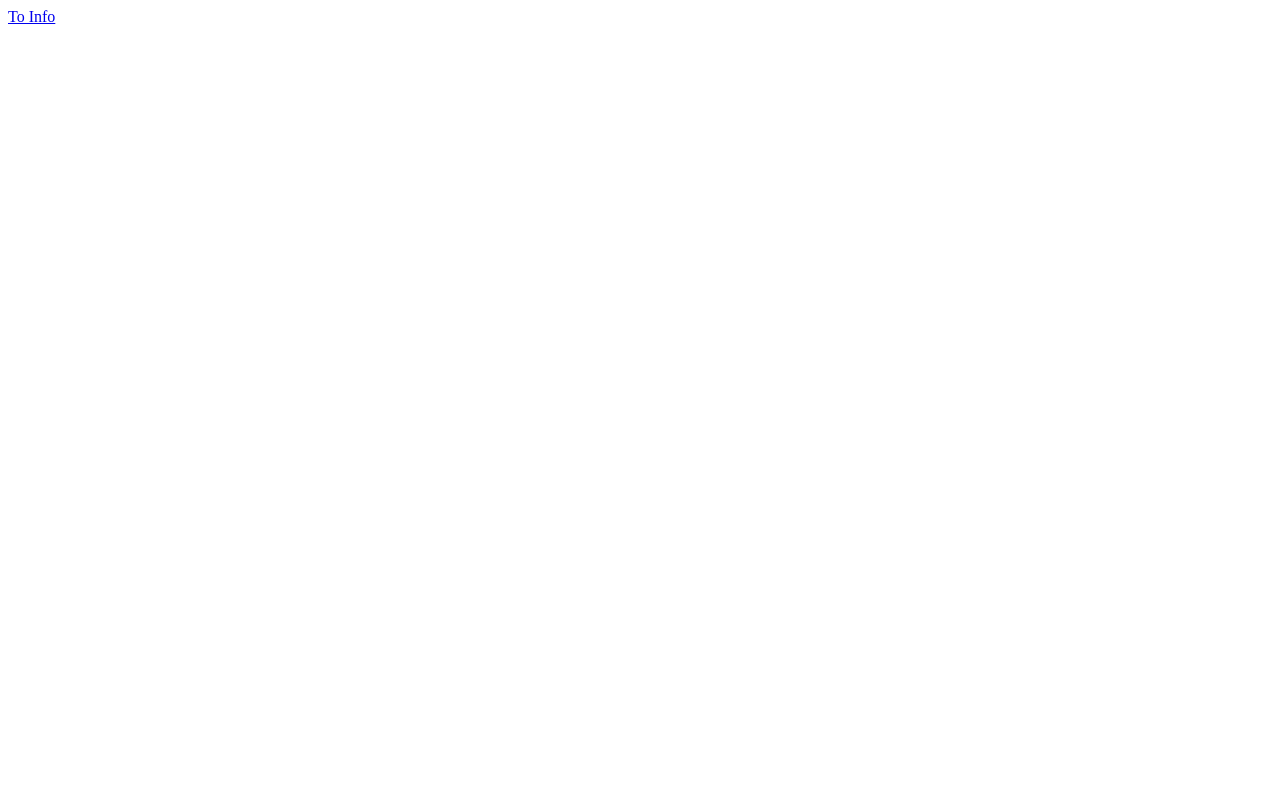
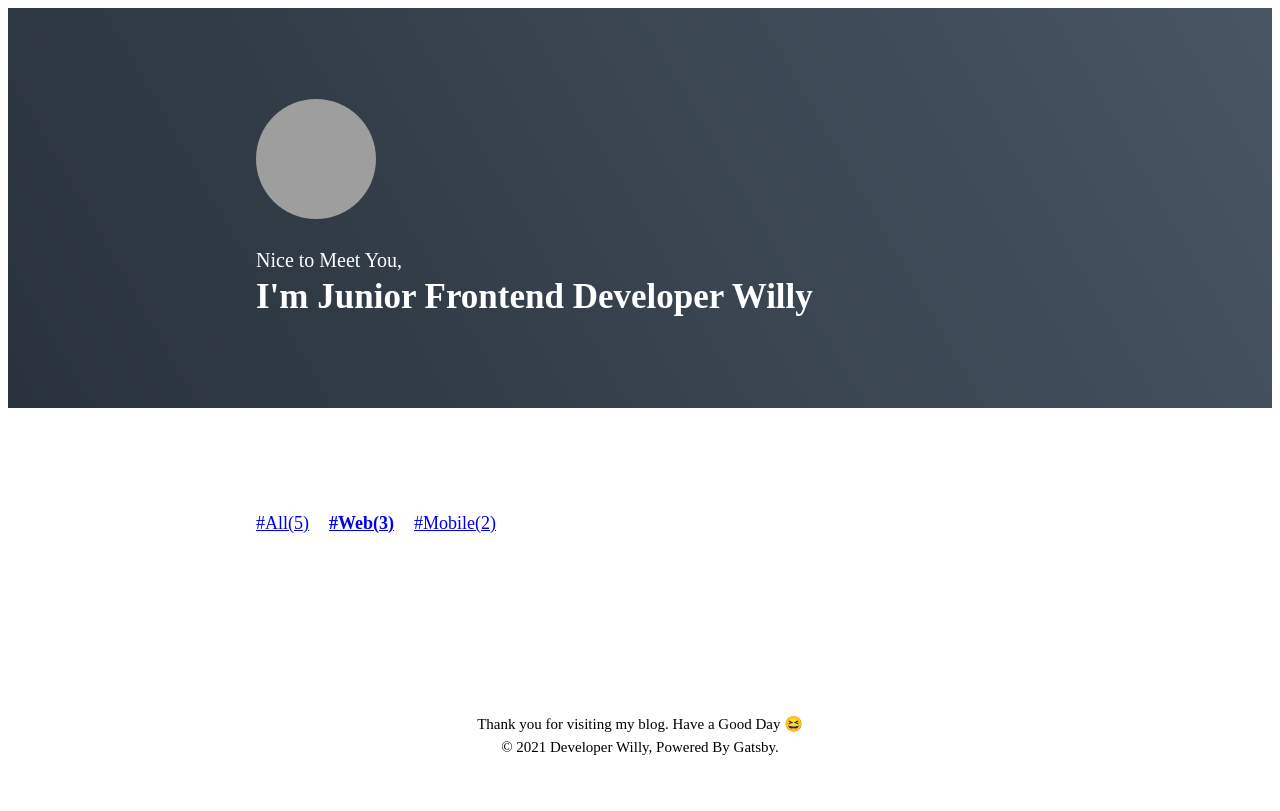
Before and after one commit to Wilkys/gatsby_blog, a Gatsby site: page / in a window 1280 px wide. Built offline with nearby package versions, Linux system fonts and the light colour scheme; Gatsby itself is replaced by a stand-in of ours; grey boxes are pictures that could not be loaded.

Commit message:
main page setup

```diff
--- a/gatsby-config.js
+++ b/gatsby-config.js
@@ -6,6 +6,7 @@
     siteUrl: `https://gatsbystarterdefaultsource.gatsbyjs.io/`,
   },
   plugins: [
+    `gatsby-plugin-typescript`,
     `gatsby-plugin-react-helmet`,
     `gatsby-plugin-image`,
     {
--- /dev/null
+++ b/src/components/Common/Footer.tsx
@@ -0,0 +1,22 @@
+import React, { FunctionComponent } from "react";
+import styled from '@emotion/styled';
+
+const Footer: FunctionComponent = function () {
+  return (
+    <FooterWrapper>
+      Thank you for visiting my blog. Have a Good Day 😆
+      <br />© 2021 Developer Willy, Powered By Gatsby.
+    </FooterWrapper>
+  )
+}
+export default Footer;
+
+const FooterWrapper = styled.div`
+  display: grid;
+  place-items: center;
+  margin-top: auto;
+  padding: 50px 0;
+  font-size: 15px;
+  text-align: center;
+  line-height: 1.5;
+`;
--- /dev/null
+++ b/src/components/Common/GlobalStyle.tsx
@@ -0,0 +1,32 @@
+import React, { FunctionComponent } from 'react';
+import { Global, css } from '@emotion/react';
+
+const defaultStyle = css`
+  @import url('<https://fonts.googleapis.com/css2?family=Nanum+Myeongjo:wght@400;700;800&display=swap>');
+
+  * {
+    padding: 0;
+    margin: 0;
+    box-sizing: border-box;
+    font-family: 'Nanum Myeongjo', serif;
+  }
+
+  html,
+  body,
+  #___gatsby {
+    height: 100%;
+  }
+
+  a,
+  a:hover{
+    color: inherit;
+    text-decoration: none;
+    cursor: pointer;
+  }
+`;
+
+const GlobalStyle: FunctionComponent = function () {
+  return <Global style={defaultStyle} />
+}
+
+export default GlobalStyle;
--- /dev/null
+++ b/src/components/Main/CategoryList.tsx
@@ -0,0 +1,59 @@
+import React, { FunctionComponent, ReactNode } from "react";
+import styled from '@emotion/styled';
+import { Link } from 'gatsby';
+
+export interface CategoryListProps {
+  selectedCategory: string;
+  categoryList: {
+    [key: string]: number;
+  };
+}
+type CategoryItemProps = {
+  active: boolean;
+}
+type GatsbyLinkProps = {
+  children: ReactNode;
+  className?: string;
+  to: string;
+} & CategoryItemProps;
+
+const CategoryList: FunctionComponent<CategoryListProps> = function ({
+  selectedCategory,
+  categoryList,
+}) {
+  return (
+    <CategoryListWrapper>
+      {Object.entries(categoryList).map(([name, count]) => (
+        <CategoryItem
+          to={`/?category=${name}`}
+          active={name === selectedCategory}
+          key={name}
+        >
+          #{name}({count})
+        </CategoryItem>
+      ))}
+    </CategoryListWrapper>
+  );
+}
+
+export default CategoryList;
+
+const CategoryListWrapper = styled.div`
+  display: flex;
+  flex-wrap: wrap;
+  width: 768px;
+  margin: 100px auto 0;
+`;
+const CategoryItem = styled(({ active, to, ...props }) => (
+  <Link to={to} {...props} />
+  ))`
+  margin-right: 20px;
+  padding: 5px 0;
+  font-size: 18px;
+  font-weight: ${({ active }) => (active ? '800' : '400')};
+  cursor: pointer;
+
+  &:last-of-type{
+    margin-right: 0;
+  }
+`;
--- /dev/null
+++ b/src/components/Main/Introduction.tsx
@@ -0,0 +1,47 @@
+import React, { FunctionComponent } from 'react';
+import styled from '@emotion/styled';
+import ProfileImage from 'components/Main/ProfileImage';
+
+const Introduction: FunctionComponent = function () {
+  return (
+    <Background>
+      <Wrapper>
+        <ProfileImage />
+
+        <div>
+          <SubTitle>Nice to Meet You,</SubTitle>
+          <Title>I'm Junior Frontend Developer Willy</Title>
+        </div>
+      </Wrapper>
+    </Background>
+  )
+}
+
+export default Introduction;
+
+const Background = styled.div`
+  width: 100%;
+  background-image: linear-gradient(60deg, #29323c 0%, #485563 100%);
+  color: #ffffff;
+`;
+
+const Wrapper = styled.div`
+  display: flex;
+  flex-direction: column;
+  justify-content : center;
+  align-items: flex-start;
+  width: 768px;
+  height: 400px;
+  margin: 0 auto;
+`;
+
+const SubTitle = styled.div`
+  font-size: 20px;
+  font-weight: 400;
+`;
+
+const Title = styled.div`
+  margin-top: 5px;
+  font-size: 35px;
+  font-weight: 700;
+`;
--- /dev/null
+++ b/src/components/Main/ProfileImage.tsx
@@ -0,0 +1,18 @@
+import React, { FunctionComponent } from "react";
+import styled from '@emotion/styled';
+
+const PROFILE_IMAGE_LINK =
+  `https://willy-kim.github.io/images/me.jpg`;
+
+const ProfileImageWrapper = styled.img`
+  width: 120px;
+  height: 120px;
+  margin-bottom: 30px;
+  border-radius: 50%;
+`;
+
+const ProfileImage: FunctionComponent = function () {
+  return <ProfileImageWrapper src={PROFILE_IMAGE_LINK} alt="Profile Image" />
+};
+
+export default ProfileImage;
--- a/src/pages/index.tsx
+++ b/src/pages/index.tsx
@@ -1,14 +1,31 @@
 import React, { FunctionComponent } from 'react';
-import Text from 'components/Text';
-import { Link } from 'gatsby';
+import styled from '@emotion/styled';
+import GlobalStyle from 'components/Common/GlobalStyle';
+import Introduction from 'components/Main/Introduction';
+import Footer from 'components/Common/Footer';
+import CategoryList from 'components/Main/CategoryList';
 
+const CATEGORY_LIST = {
+  All: 5,
+  Web: 3,
+  Mobile: 2,
+}
 
 const IndexPage: FunctionComponent = function () {
   return (
-    <div>
-      <Link to="/info/">To Info</Link>
-    </div>
+    <Container>
+      <GlobalStyle />
+      <Introduction />
+      <CategoryList selectedCategory="Web" categoryList={CATEGORY_LIST} />
+      <Footer />
+    </Container>
   );
 };
 
 export default IndexPage;
+
+const Container = styled.div`
+  display: flex;
+  flex-direction: column;
+  height: 100vh;
+`;
--- a/tsconfig.json
+++ b/tsconfig.json
@@ -51,7 +51,7 @@
       "utils/*": ["./utils/*"], //추가
       "hooks/*": ["./hooks/*"] //추가
     } /* A series of entries which re-map imports to lookup locations relative to the 'baseUrl'. */,
-    // "rootDirs": [],                              /* List of root folders whose combined content represents the structure of the project at runtime. */
+    "rootDirs": ["src"],                              /* List of root folders whose combined content represents the structure of the project at runtime. */
     // "typeRoots": [],                             /* List of folders to include type definitions from. */
     // "types": [],                                 /* Type declaration files to be included in compilation. */
     // "allowSyntheticDefaultImports": true,        /* Allow default imports from modules with no default export. This does not affect code emit, just typechecking. */
@@ -75,5 +75,5 @@
     "resolveJsonModule": true
   },
   "include": ["src/**/*.tsx"], //추가
-  "exclude": ["node_modules"] //추가
+  "exclude": ["node_modules", "build"] //추가
 }
```
Also changed, not shown: src/components/Main/PostItem.tsx (added), src/components/Main/PostList.tsx (added).
